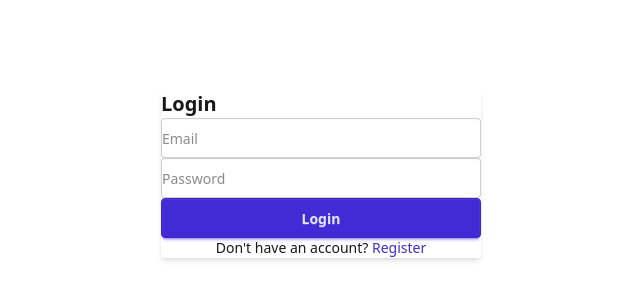
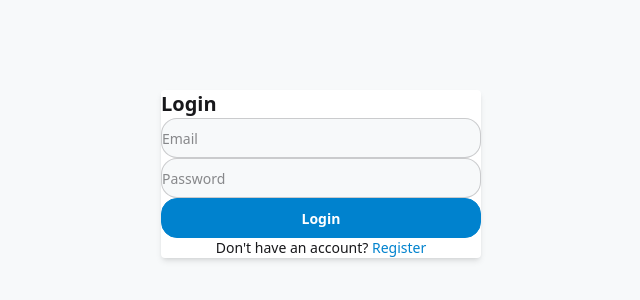
Before and after one commit to karanx64/scenely, a React (Vite) app in the folder frontend/: page /login in a window 1280 px wide. Shown: the part 226-526 px from the top of the page, without its empty margins (319-959 px from the left). Built offline with nearby package versions, Linux system fonts and the light colour scheme; the HTML template or start-up script is replaced by a standard one.

Commit message:
themes applied

```diff
--- a/frontend/src/index.css
+++ b/frontend/src/index.css
@@ -7,3 +7,73 @@
     padding: 0;
     box-sizing: border-box;
 }
+
+@plugin "daisyui/theme" {
+    name: "light";
+    default: true;
+    prefersdark: false;
+    color-scheme: "light";
+    --color-base-100: oklch(98% 0.003 247.858);
+    --color-base-200: oklch(96% 0.007 247.896);
+    --color-base-300: oklch(92% 0.013 255.508);
+    --color-base-content: oklch(21% 0.006 285.885);
+    --color-primary: oklch(58% 0.158 241.966);
+    --color-primary-content: oklch(100% 0 0);
+    --color-secondary: oklch(55% 0.046 257.417);
+    --color-secondary-content: oklch(100% 0 0);
+    --color-accent: oklch(58% 0.158 241.966);
+    --color-accent-content: oklch(100% 0 0);
+    --color-neutral: oklch(70% 0.015 286.067);
+    --color-neutral-content: oklch(92% 0.004 286.32);
+    --color-info: oklch(90% 0.058 230.902);
+    --color-info-content: oklch(39% 0.09 240.876);
+    --color-success: oklch(76% 0.177 163.223);
+    --color-success-content: oklch(37% 0.077 168.94);
+    --color-warning: oklch(79% 0.184 86.047);
+    --color-warning-content: oklch(28% 0.066 53.813);
+    --color-error: oklch(63% 0.237 25.331);
+    --color-error-content: oklch(97% 0.013 17.38);
+    --radius-selector: 1rem;
+    --radius-field: 1rem;
+    --radius-box: 1rem;
+    --size-selector: 0.25rem;
+    --size-field: 0.25rem;
+    --border: 1px;
+    --depth: 0;
+    --noise: 0;
+}
+
+@plugin "daisyui/theme" {
+    name: "dark";
+    default: false;
+    prefersdark: true;
+    color-scheme: "dark";
+    --color-base-100: oklch(27% 0.041 260.031);
+    --color-base-200: oklch(37% 0.044 257.287);
+    --color-base-300: oklch(44% 0.043 257.281);
+    --color-base-content: oklch(97.807% 0.029 256.847);
+    --color-primary: oklch(58% 0.158 241.966);
+    --color-primary-content: oklch(100% 0 0);
+    --color-secondary: oklch(55% 0.046 257.417);
+    --color-secondary-content: oklch(100% 0 0);
+    --color-accent: oklch(58% 0.158 241.966);
+    --color-accent-content: oklch(100% 0 0);
+    --color-neutral: oklch(12% 0.042 264.695);
+    --color-neutral-content: oklch(70% 0.04 256.788);
+    --color-info: oklch(90% 0.058 230.902);
+    --color-info-content: oklch(29% 0.066 243.157);
+    --color-success: oklch(76% 0.177 163.223);
+    --color-success-content: oklch(37% 0.077 168.94);
+    --color-warning: oklch(79% 0.184 86.047);
+    --color-warning-content: oklch(41% 0.112 45.904);
+    --color-error: oklch(63% 0.237 25.331);
+    --color-error-content: oklch(27% 0.105 12.094);
+    --radius-selector: 1rem;
+    --radius-field: 1rem;
+    --radius-box: 1rem;
+    --size-selector: 0.25rem;
+    --size-field: 0.25rem;
+    --border: 1px;
+    --depth: 0;
+    --noise: 0;
+}
```
